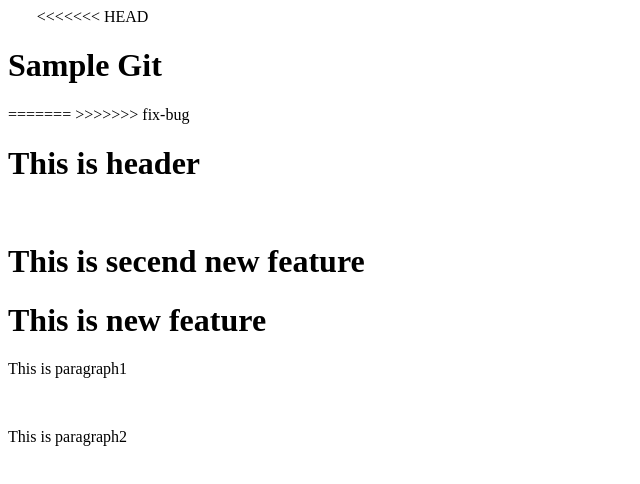
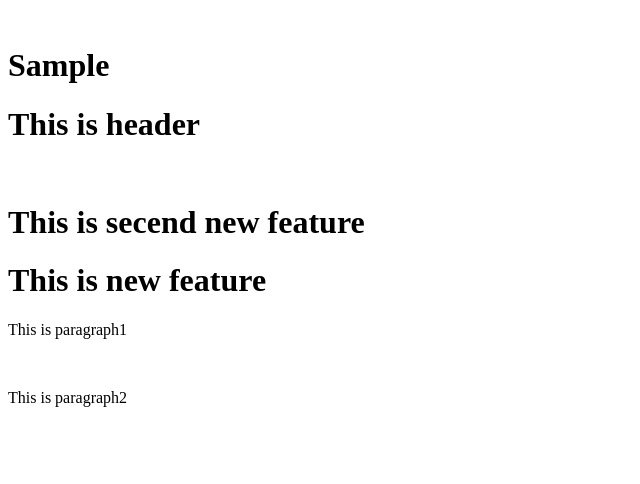
Before and after one commit to IMLV1/sample_git2, a plain HTML site: page index.html in a window 1280 px wide. Shown: the whole page, without its empty margins (0-640 px from the left). Drawn offline with Linux system fonts and the light colour scheme.

Commit message:
Fixes #12: Correct typo in index.html

```diff
--- a/index.html
+++ b/index.html
@@ -2,10 +2,7 @@
 <html lang=“en”>
 <head><title>Sample Git!!!</title></head>
 <body>
-<<<<<<< HEAD
-<h1>Sample Git</h1>
-=======
->>>>>>> fix-bug
+<h1>Sample</h1>
 <h1>This is header</h1>
 <h1>This is secend new feature</h1>
 <h1>This is new feature</h1>
```
